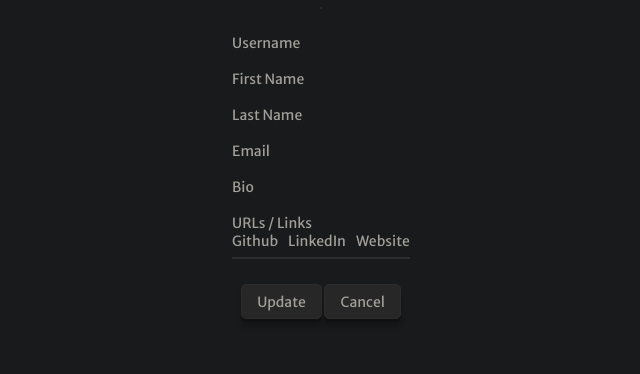
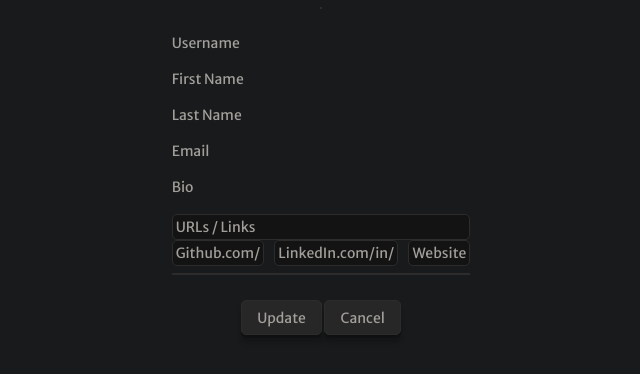
Before and after one commit to 416rehman/easy_blog, a Django app: template templates/edit_profile.html in a window 1280 px wide. Shown: the part 411-785 px from the top of the page, without its empty margins (319-959 px from the left). Run offline with Django 3.2, Linux system fonts and the light colour scheme; the template is opened without the code that fills it, so the values that code supplies are empty; some libraries are stand-ins or nearby versions.

Commit message:
Better URL input

```diff
--- a/blog/static/css/edit_profile.css
+++ b/blog/static/css/edit_profile.css
@@ -36,6 +36,13 @@ form {
 
 #urls {
     display: flex; flex-wrap: wrap; gap: 10px
+}
+span {
+    background-color: var(--secondary-color);
+    border: 1px solid var(--button-border);
+    border-radius: var(--border-radius);
+    padding: 3px;
+    transition: background-color 0.5s ease;
 }
 #urls input {
     width: 350px;
--- a/mysite/blog/models.py
+++ b/mysite/blog/models.py
@@ -89,8 +89,8 @@ class Profile(models.Model):  # add this class and the following fields
                                validators=[validate_file_size])
     banner = models.ImageField(null=True, blank=True, upload_to=get_banner_path, default='avatars/default.png',
                                validators=[validate_file_size])
-    github = models.URLField(max_length=200, null=True, blank=True)
-    linkedin = models.URLField(max_length=200, null=True, blank=True)
+    github = models.TextField(max_length=39, null=True, blank=True)
+    linkedin = models.TextField(max_length=40, null=True, blank=True)
     website = models.URLField(max_length=200, null=True, blank=True)
 
     def __str__(self):
--- a/mysite/blog/urls.py
+++ b/mysite/blog/urls.py
@@ -6,7 +6,6 @@ urlpatterns = [
     path('authors/', views.TrendingAuthorsView, name='home_authors'),
     path('write/', views.NewPostView, name='new_post'),
     path('create/', views.CreatePostView, name='create_post'),
-    # path('search/', views.SearchView.as_view(), name='search'),
     path('<slug:slug>/', views.PostDetailView.as_view(), name='post_detail'),
     path('<slug:slug>/edit', views.EditPostView, name='edit_post'),
     path('<slug:slug>/publish', views.PublishPostView, name='publish_post'),
--- a/mysite/mysite/settings.py
+++ b/mysite/mysite/settings.py
@@ -90,7 +90,7 @@ SESSION_COOKIE_SAMESITE = None
 CSP_UPGRADE_INSECURE_REQUESTS = not DEBUG
 CSP_BASE_URI = ["'self'"]
 CSP_DEFAULT_SRC = ("'self'",)
-CSP_IMG_SRC = ["'self'", "https: data:", "blob:"]
+CSP_IMG_SRC = ["'self'", "https: data:", "blob:", "https:"]
 CSP_FRAME_SRC = ["'self'", "https:", "data:"]
 CSP_SCRIPT_SRC = [
     "'self'",
--- a/mysite/templates/edit_profile.html
+++ b/mysite/templates/edit_profile.html
@@ -35,12 +35,12 @@
                 <label for="id_bio">Bio</label>{{profileForm.bio}}<br>
                 <span>URLs / Links</span>
                 <div id="urls">
-                    <span>
-                        <label for="id_github">Github</label>
+                    <span class="hint-input">
+                        <label for="id_github">Github.com/</label>
                         {{profileForm.github}}
                     </span>
-                    <span>
-                        <label for="id_linkedin">LinkedIn</label>
+                    <span class="hint-input">
+                        <label for="id_linkedin">LinkedIn.com/in/</label>
                         {{profileForm.linkedin}}
                     </span>
                     <span>
--- a/mysite/templates/profile.html
+++ b/mysite/templates/profile.html
@@ -48,15 +48,15 @@
                         </div>
                         <div id="socials">
                             {% if requested_profile.profile.website %}
-                                <a href="{{ requested_profile.profile.website }}/">Website</a>
+                                <a href="{{ requested_profile.profile.website }}/" target="_blank">Website</a>
                             {% endif %}
                             •
                             {% if requested_profile.profile.linkedin %}
-                                <a href="{{ requested_profile.profile.linkedin }}">LinkedIn</a>
+                                <a href="https://LinkedIn.com/in/{{ requested_profile.profile.linkedin }}" target="_blank">LinkedIn</a>
                             {% endif %}
                             •
                             {% if requested_profile.profile.github %}
-                                <a href="{{ requested_profile.profile.github }}">Github</a>
+                                <a href="https://github.com/{{ requested_profile.profile.github }}" target="_blank">Github</a>
                             {% endif %}
                         </div>
                         <div id="followers">
--- a/mysite/users/forms.py
+++ b/mysite/users/forms.py
@@ -25,9 +25,9 @@ class ProfileForm(forms.ModelForm):
             'banner': forms.FileInput(attrs={'aria-label': 'Banner'}),
             'bio': Textarea(attrs={'aria-label': 'bio', 'cols': 20, 'rows': 6, 'oninput': "auto_grow(this)",
                                    'onkeypress': 'preventLineBreak(event)', 'placeholder': 'Bio'}),
-            'github': forms.TextInput(attrs={'aria-label': 'Github URL', 'placeholder': 'https://github.com/...'}),
-            'linkedin': forms.TextInput(attrs={'aria-label': 'LinkedIn URL', 'placeholder': 'https://linkedin.com/in/...'}),
-            'website': forms.TextInput(attrs={'aria-label': 'Website URL', 'placeholder': 'https://yourwebsite.com/'})
+            'github': forms.TextInput(attrs={'aria-label': 'Github URL', 'placeholder': 'username'}),
+            'linkedin': forms.TextInput(attrs={'aria-label': 'LinkedIn URL', 'placeholder': 'username'}),
+            'website': forms.TextInput(attrs={'aria-label': 'Website URL', 'placeholder': 'www.yourwebsite.com'})
         }
 
 
```
Also changed, not shown: mysite/blog/static/css/edit_profile.css (+9 -0 lines).
